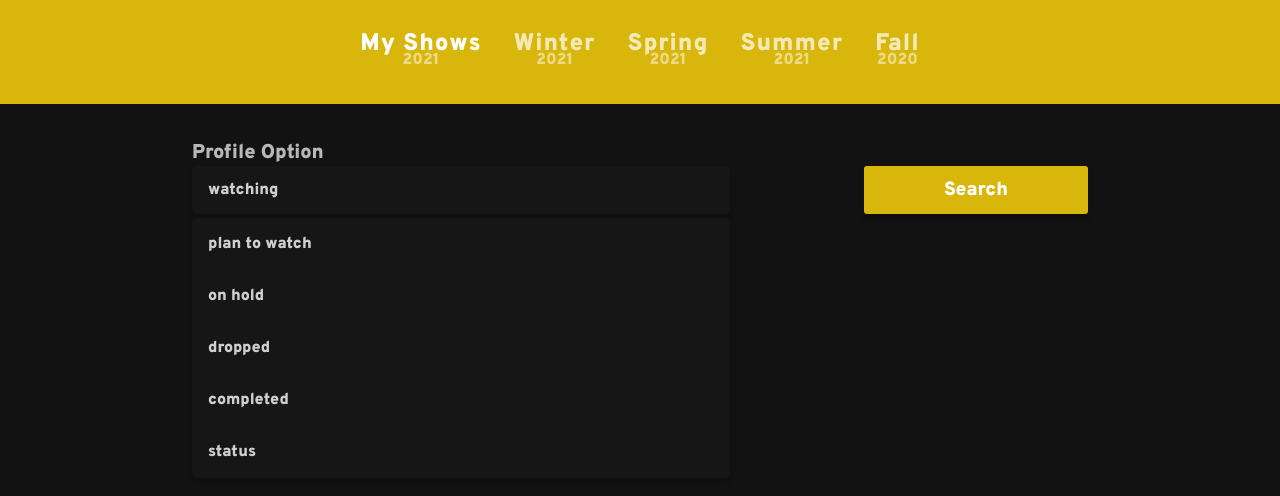
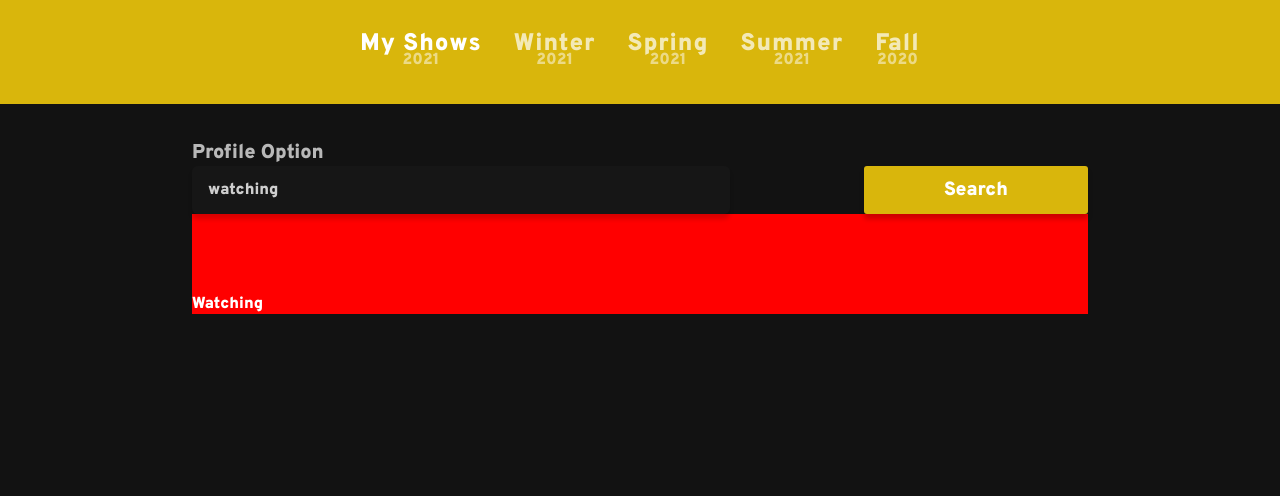
Before and after one commit to BlueManCode/AniTrack, a Vue app in the folder client/: page /#/ in a window 1280 px wide. Shown: the top 496 px of the page. Built offline with nearby package versions, Linux system fonts and the light colour scheme.

Commit message:
profile interaction selection working

```diff
--- a/client/src/components/InteractionProfile.vue
+++ b/client/src/components/InteractionProfile.vue
@@ -2,7 +2,7 @@
   <div class="interaction-search-container">
     <form>
       <label>Profile Option</label>
-      <div class="profile-selector">
+      <div @click="toggle_option_container" class="profile-selector">
         <div
           :style="{
             padding: '0 0 0 2vmin',
@@ -10,7 +10,7 @@
         >
           {{ option_selected.name }}
         </div>
-        <div class="options-container">
+        <div v-if="is_container_open" class="options-container">
           <div
             class="profile-selector-options"
             v-for="(option, index) in options"
@@ -29,14 +29,20 @@
     </form>
     <button @click="handle_interaction_toggle">Search</button>
   </div>
+  <div class="profiles-container">
+    <Watching />
+  </div>
 </template>
 
 <script>
 import { ref } from "vue";
 import { useStore } from "vuex";
 
+import Watching from "../components/Watching";
+
 export default {
   name: "InteractionProfile",
+  components: { Watching },
   setup() {
     const options = ref({
       WATCHING: {
@@ -59,44 +65,36 @@ export default {
       },
     });
     const option_selected = ref(options.value.WATCHING);
+    const is_container_open = ref(false);
     const store = useStore();
 
     function handle_interaction_toggle() {
       store.commit("toggle_profile");
     }
 
+    function toggle_option_container() {
+      is_container_open.value = !is_container_open.value;
+    }
+
     function handle_option_selected(status) {
-      // const ls = JSON.parse(localStorage.getItem("added_shows"));
       switch (status) {
         case "dropped":
           option_selected.value = options.value.DROPPED;
-          // update_status(props.data.id, "dropped");
-          // is_container_open.value = false;
           break;
         case "watching":
           option_selected.value = options.value.WATCHING;
-          // update_status(props.data.id, "watching");
-          // is_container_open.value = false;
           break;
         case "plan to watch":
           option_selected.value = options.value.PLAN_TO_WATCH;
-          // update_status(props.data.id, "plan to watch");
-          // is_container_open.value = false;
           break;
         case "completed":
           option_selected.value = options.value.COMPLETED;
-          // update_status(props.data.id, "completed");
-          // is_container_open.value = false;
           break;
         case "on hold":
           option_selected.value = options.value.ON_HOLD;
-          // update_status(props.data.id, "on hold");
-          // is_container_open.value = false;
           break;
         case "status":
           option_selected.value = options.value.STATUS;
-          // update_status(props.data.id, "on hold");
-          // is_container_open.value = false;
           break;
       }
     }
@@ -104,8 +102,10 @@ export default {
     return {
       options,
       option_selected,
+      is_container_open,
       handle_interaction_toggle,
       handle_option_selected,
+      toggle_option_container,
     };
   },
 };
@@ -184,4 +184,9 @@ button {
   justify-content: center;
   align-items: center;
 }
+
+.profiles-container {
+  background: red;
+  padding-top: 10vmin;
+}
 </style>
--- a/client/src/components/MyShowCard.vue
+++ b/client/src/components/MyShowCard.vue
@@ -52,7 +52,7 @@ export default {
       // if added
       if (isAdded.value) {
         let user_show_data = props.data;
-        user_show_data.status = "watching";
+        user_show_data.user_show_data.status = "watching";
         ls.push(user_show_data);
         localStorage.setItem("added_shows", JSON.stringify(ls));
       }
--- a/client/src/components/ShowDropDown.vue
+++ b/client/src/components/ShowDropDown.vue
@@ -96,8 +96,7 @@ export default {
       const ls = JSON.parse(localStorage.getItem("added_shows"));
       ls.forEach((element, index) => {
         if (element.id === id) {
-          ls[index].status = status;
-          console.log(ls[index].status);
+          ls[index].user_show_data.status = status;
         }
       });
       localStorage.setItem("added_shows", JSON.stringify(ls));
@@ -108,7 +107,7 @@ export default {
     }
 
     onMounted(() => {
-      handle_option_selected(props.data.status);
+      handle_option_selected(props.data.user_show_data.status);
     });
 
     return {
--- /dev/null
+++ b/client/src/components/Watching.vue
@@ -0,0 +1,30 @@
+<template>
+  <div>Watching</div>
+  <div v-for="(show, index) in shows" :key="index">
+    <MyShowCard :data="show" />
+  </div>
+</template>
+
+<script>
+import { ref } from "vue";
+
+import MyShowCard from "../components/MyShowCard";
+
+export default {
+  name: "Watching",
+  components: { MyShowCard },
+  setup() {
+    const shows = ref([]);
+    return {
+      shows,
+    };
+  },
+  mounted() {
+    const ls = JSON.parse(localStorage.getItem("added_shows"));
+    this.shows = ls;
+  },
+};
+</script>
+
+<style>
+</style>
```
Also changed, not shown: 1 other file (tests, documents, lock files or other folders).
